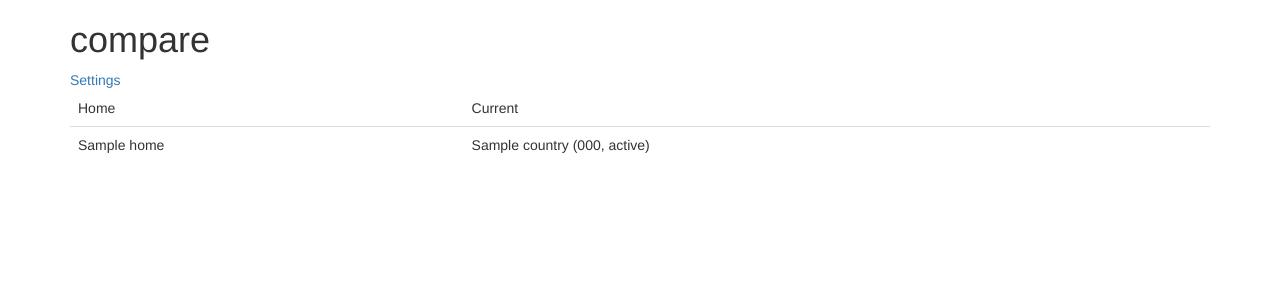
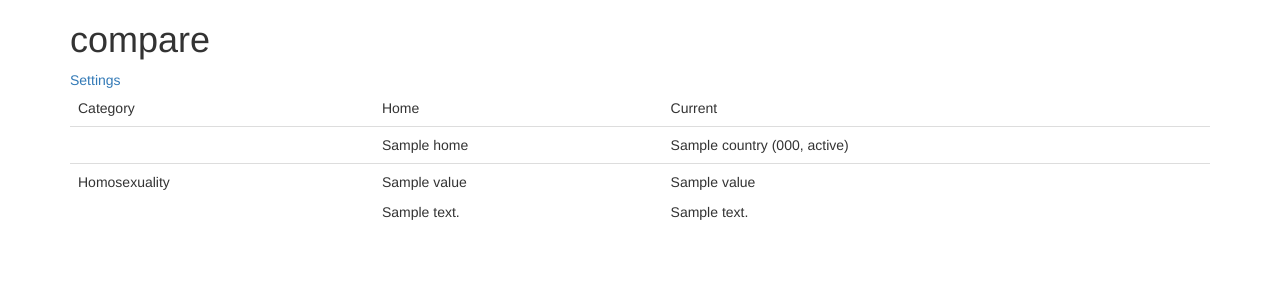
Before and after one commit to mal2/sally, a Flask app: template sally-web/templates/compare.html in a window 1280 px wide. Shown: the top 300 px of the page. Run offline with Flask 2, Linux system fonts and the light colour scheme; the template is opened without the code that fills it: most values are stand-ins (such as "Sample title", 1, 10 or a date in 2020); parts of the project's set-up code (start-up, migrations or seed data) failed here and were passed over; some libraries are stand-ins or nearby versions.

Commit message:
First data on site, weeee

```diff
--- a/sally-web/server.py
+++ b/sally-web/server.py
@@ -22,7 +22,12 @@ def welcome():
 @app.route('/compare/<longitude>/<latitude>/to/<comparison>')
 def compare(longitude, latitude, comparison):
     location = resolve_location(longitude, latitude)
-    return render_template('compare.html', location=location, home=comparison)
+
+    return render_template('compare.html',
+                           location=location,
+                           home=comparison,
+                           location_data=equaldex[location.raw["address"]["country_code"].upper()],
+                           home_data=equaldex[comparison.upper()])
 
 @app.route('/settings')
 def settings():
--- a/sally-web/templates/compare.html
+++ b/sally-web/templates/compare.html
@@ -9,13 +9,29 @@
 <table class="table">
   <thead>
     <tr>
+      <td> Category </td>
       <td>Home</td>
       <td>Current</td>
     </tr>
   </thead>
   <tbody>
-    <td> {{ home }} </td>
-    <td> {{ location.raw.address.country }} ({{ location.raw.address.country_code }}, {{ location.raw.address.state }}) </td>
+    <tr>
+      <td>
+      <td>{{ home }}</td>
+      <td>{{ location.raw.address.country }} ({{ location.raw.address.country_code }}, {{ location.raw.address.state }})</td>
+    </tr>
+    <tr>
+      <td>Homosexuality</td>
+      <td>
+        <p>{{home_data.homosexuality.current_status.value}}</p>
+        <p>{{home_data.homosexuality.current_status.description}}</p>
+      </td>
+      <td>
+        <p>{{location_data.homosexuality.current_status.value}}</p>
+        <p>{{location_data.homosexuality.current_status.description}}</p>
+      </td>
+
+    </tr>
   </tbody>
 
 </table>
```
